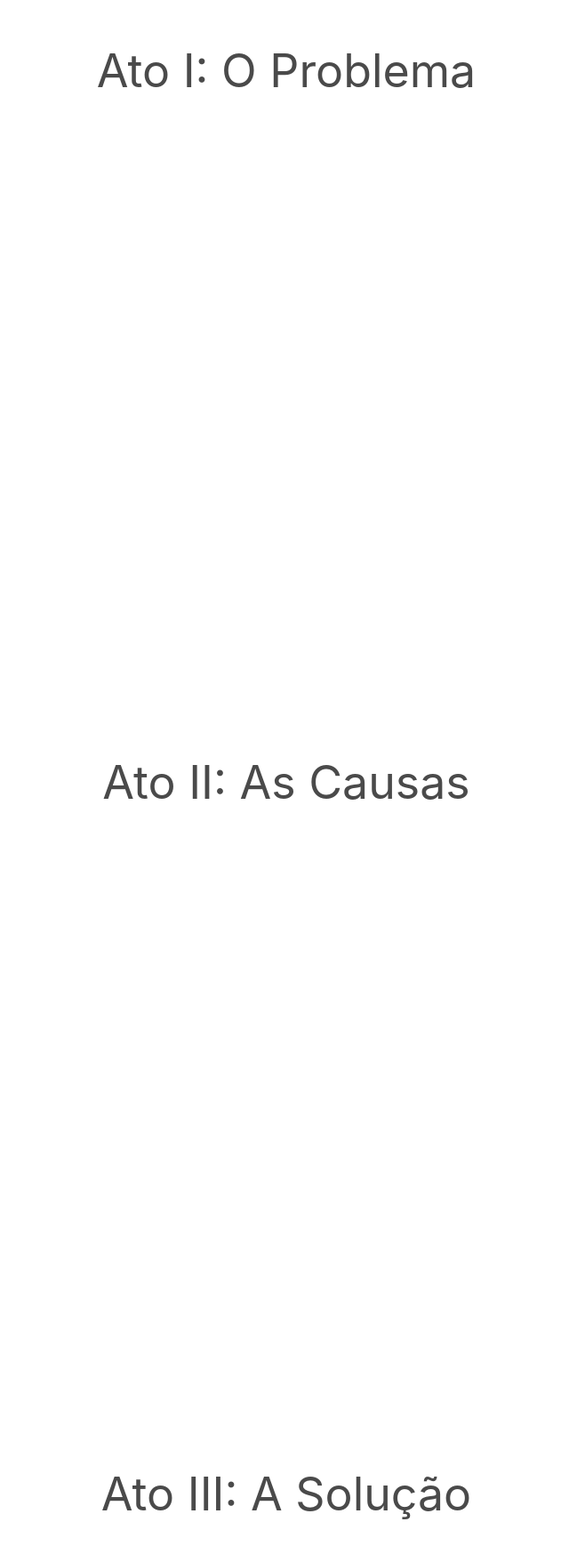
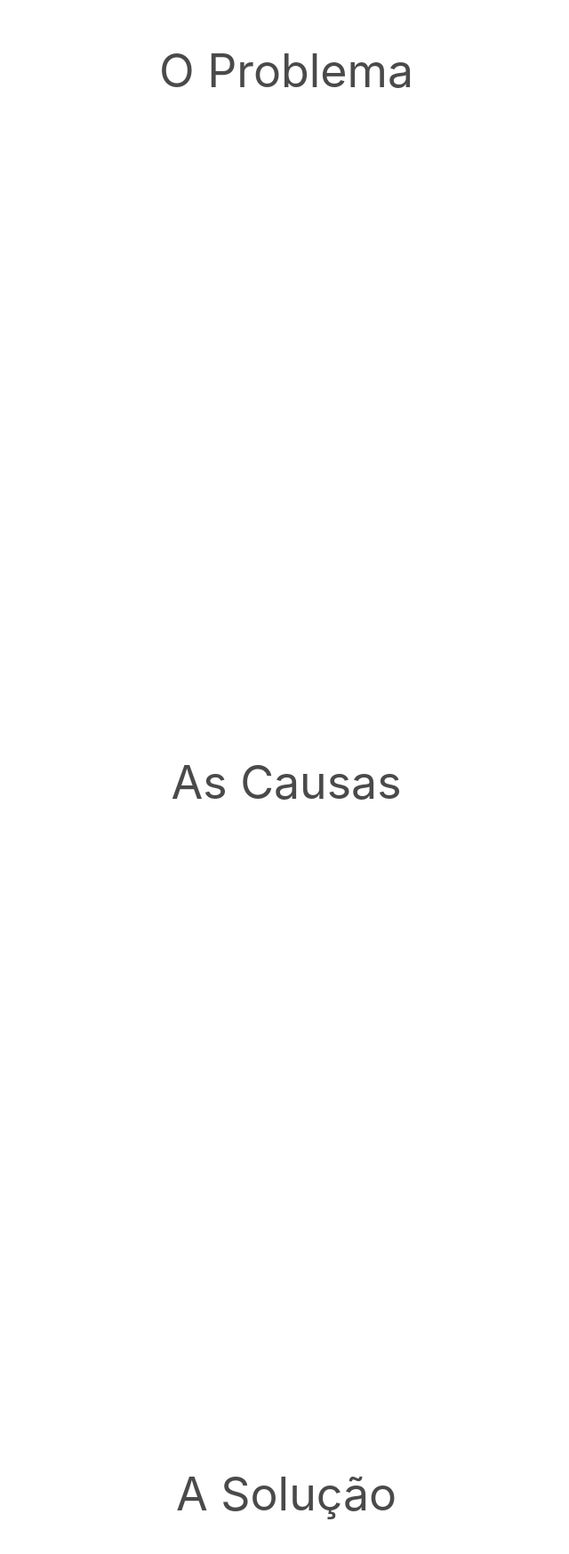
Before and after one commit to fizzy-drinks/reanimar, a Vue app in the folder reanimar/: page /#/ in a window 1280 px wide. Shown: the part 1120-2867 px from the top of the page at 89% size, without its empty margins (318-958 px from the left). Built offline with nearby package versions, Linux system fonts and the light colour scheme.

Commit message:
fix titles

```diff
--- a/reanimar/src/components/Home.vue
+++ b/reanimar/src/components/Home.vue
@@ -17,9 +17,9 @@ export default {
   components: { VideoScreen, TitleScreen },
   mixins: [PageScroller],
   created () {
-    this.actOneTitle = 'Ato I: O Problema'
-    this.actTwoTitle = 'Ato II: As Causas'
-    this.actThreeTitle = 'Ato III: A Solução'
+    this.actOneTitle = 'O Problema'
+    this.actTwoTitle = 'As Causas'
+    this.actThreeTitle = 'A Solução'
   },
   mounted () {
     window.addEventListener('keydown', event => {
```
